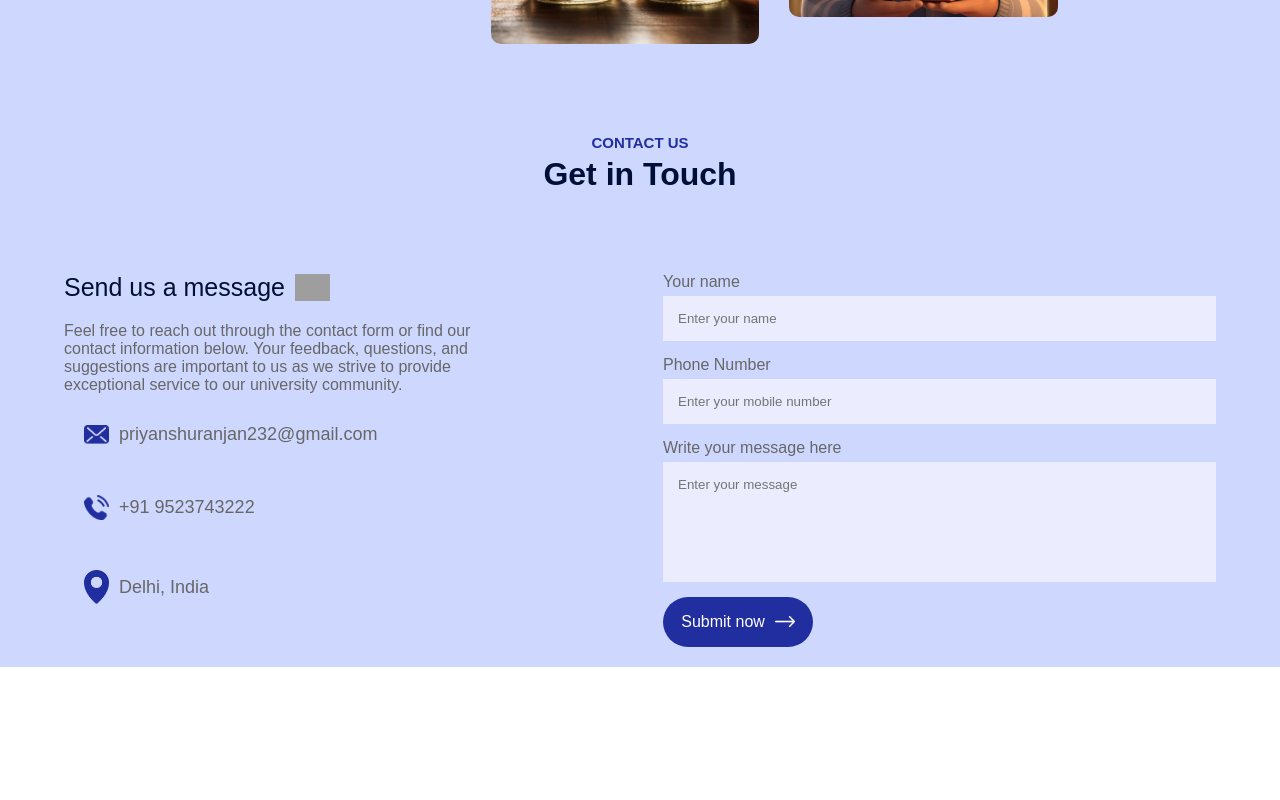
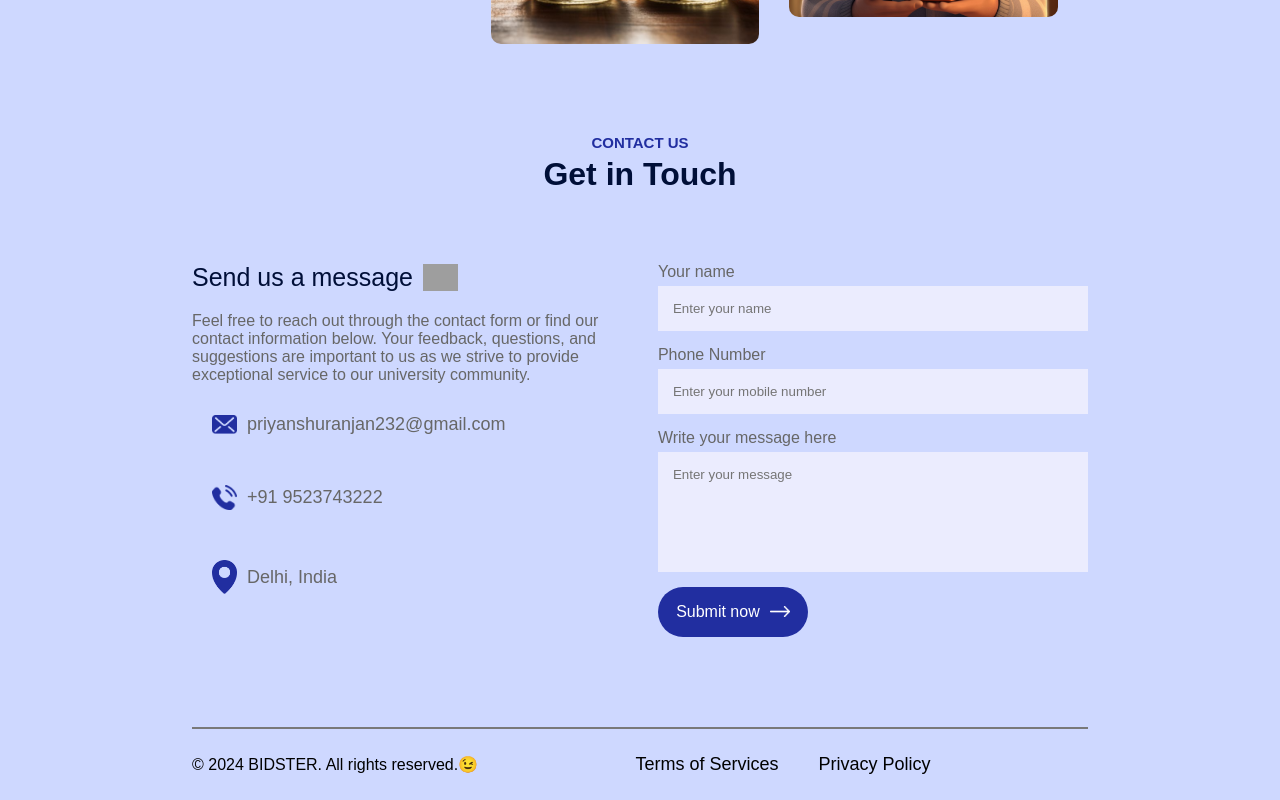
Before and after one commit to priyanshuuranjan/Bidding, a React (Create React App) app: page /contact in a window 1280 px wide. Shown: the part 1301-2101 px from the top of the page. Before the commit the page ends 2048 px from the top, so only its background shows below. Built offline with nearby package versions, Linux system fonts and the light colour scheme; grey boxes are pictures that could not be loaded.

Commit message:
Footer Page

```diff
--- a/src/App.js
+++ b/src/App.js
@@ -6,6 +6,7 @@
 import Contact from "./component/pages/Contact/Contact";
 import Login from "./component/pages/Login/Login";
 import Feature from "./component/pages/Feature/Feature";
+import Footer from "./component/pages/Footer/Footer";
 
 const App = () => {
   // Retrieve the current theme from local storage
@@ -23,7 +24,8 @@
       <Navbar theme={theme} setTheme={setTheme} />
       <Hero />
       <Feature subtitle="OUR PROGRAM" title="WHAT WE OFFER" />
-      <Contact subtitle="OUR PROGRAM" title="WHAT WE OFFER"/>
+      <Contact/>
+      <Footer/>
       <Routes>
         <Route exact path="/about" element={About} />
         <Route exact path="/contact" element={Contact} />
--- a/src/component/pages/Contact/Contact.css
+++ b/src/component/pages/Contact/Contact.css
@@ -5,8 +5,8 @@
   font-family: Outfit, sans-serif;
 } */
 .contact {
-  margin: 80px auto;
-  max-width: 90%;
+  margin: 70px auto;
+  width: 70%;
   display: flex;
   align-content: center;
   justify-content: space-between;
@@ -79,7 +79,7 @@
   background-color: darkblue;
 }
 
-.btn img{
-  width:20px;
+.btn img {
+  width: 20px;
   margin-left: 10px;
 }
--- /dev/null
+++ b/src/component/pages/Footer/Footer.css
@@ -0,0 +1,14 @@
+.footer {
+    margin: 0px auto;
+    width: 70%;
+    display: flex;
+    align-items: center;
+    justify-content: space-between;
+    border-top: 2px solid #797979;
+    padding: 15px 0;
+  }
+  .footer ul li {
+    list-style: none;
+    display: inline-block;
+    margin-left: 20px;
+  }
--- a/src/component/pages/Footer/Footer.js
+++ b/src/component/pages/Footer/Footer.js
@@ -0,0 +1,16 @@
+import React from 'react'
+import "./Footer.css"
+const Footer = () => {
+  return (
+    <div className='footer'>
+  <p>© 2024 BIDSTER. All rights reserved.😉</p>
+  <ul>
+    <li>Terms of Services</li>
+    <li>Privacy Policy</li>
+  </ul>
+</div>
+
+  )
+}
+
+export default Footer
```
